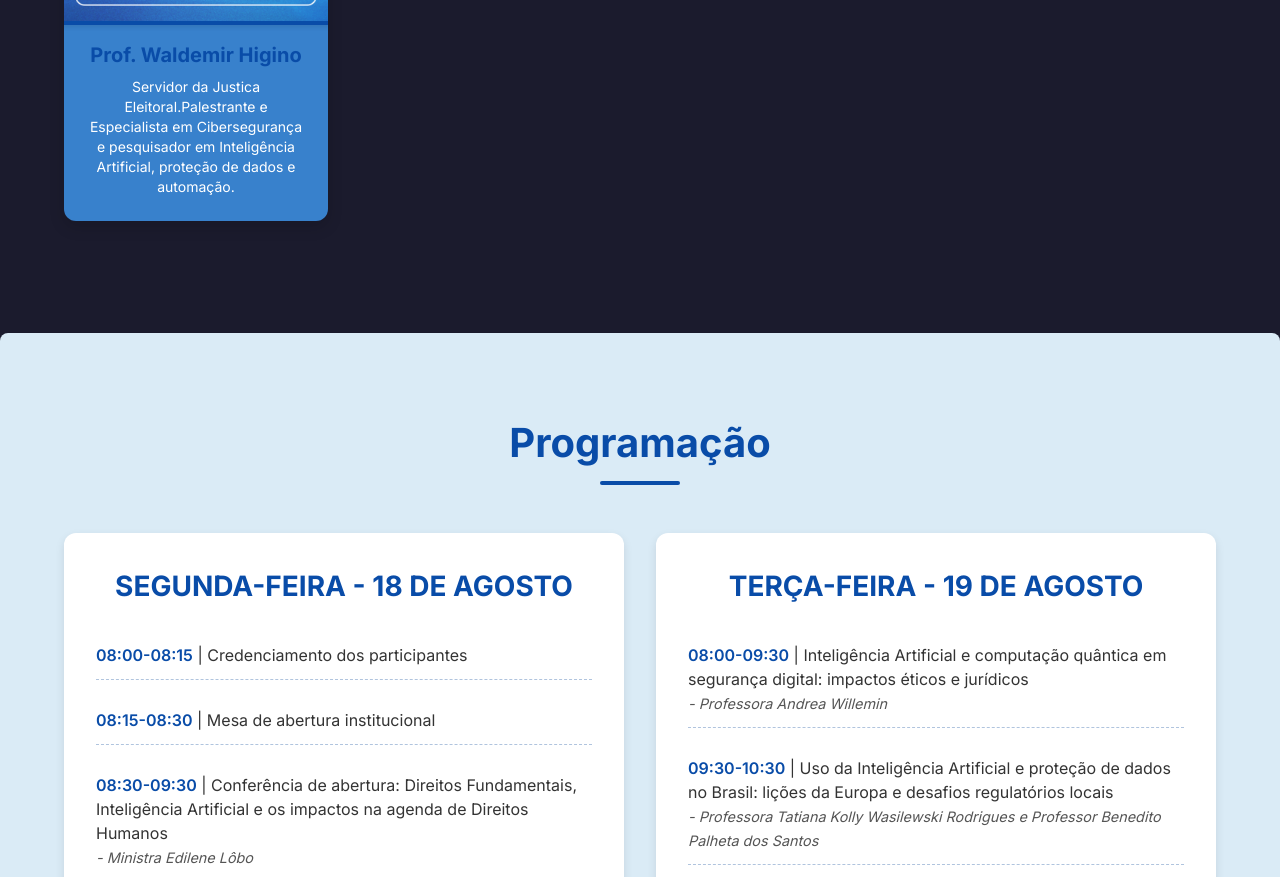
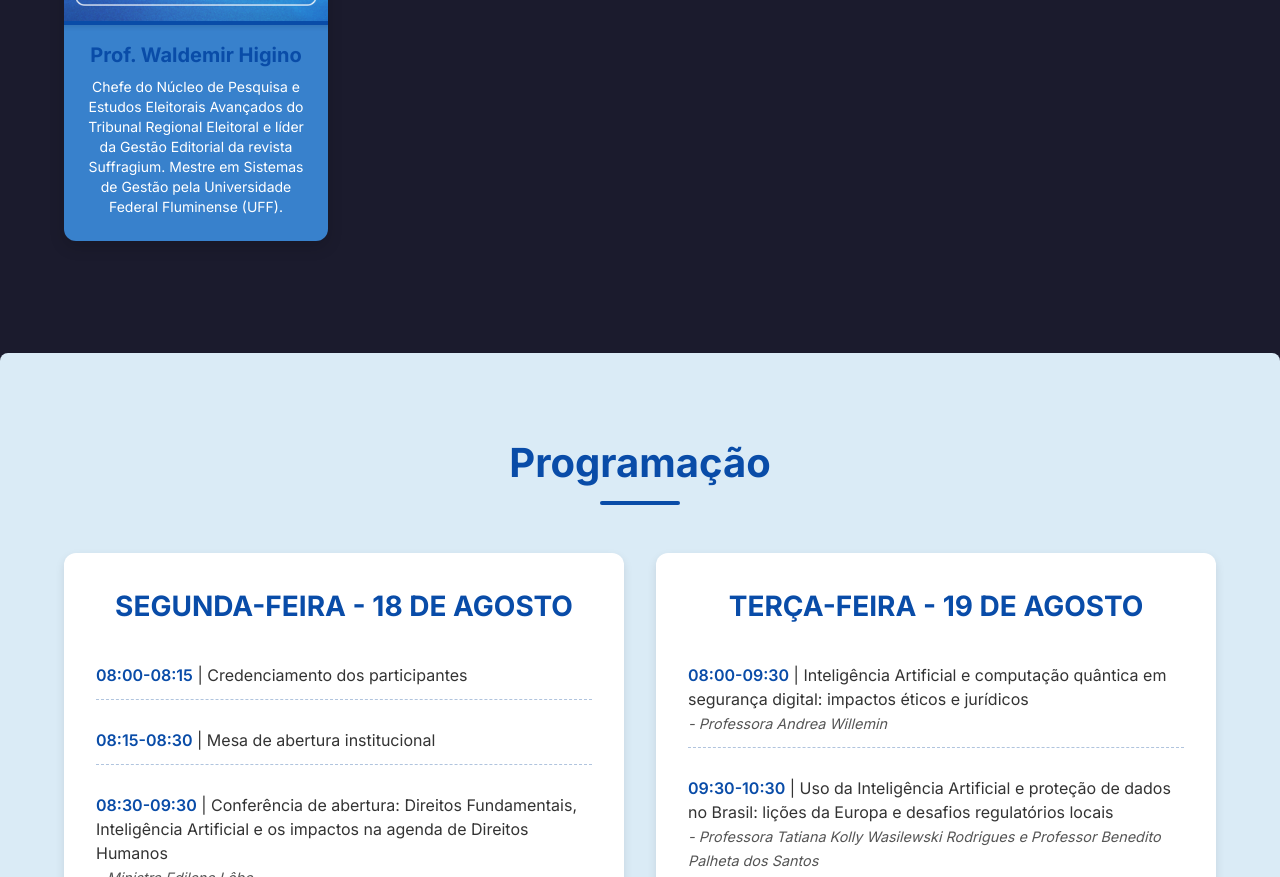
Before and after one commit to hubconectbr/congresssoidecon, a plain HTML site: page index.html in a window 1280 px wide. Shown: the part 4340-5217 px from the top of the page. Drawn offline with nearby package versions, Linux system fonts and the light colour scheme.

Commit message:
Update index.html

```diff
--- a/index.html
+++ b/index.html
@@ -656,7 +656,7 @@
                         </div>
                     </div>
                     <h3 class="text-xl font-bold text-main-blue">Prof. Waldemir Higino</h3>
-                    <p class="text-center mt-2 text-sm">Servidor da Justica Eleitoral.Palestrante e Especialista em Cibersegurança e pesquisador em Inteligência Artificial, proteção de dados e automação.</p>
+                    <p class="text-center mt-2 text-sm">Chefe do Núcleo de Pesquisa e Estudos Eleitorais Avançados do Tribunal Regional Eleitoral e líder da Gestão Editorial da revista Suffragium. Mestre em Sistemas de Gestão pela Universidade Federal Fluminense (UFF).</p>
                 </div>
             </div>
         </div>
```
